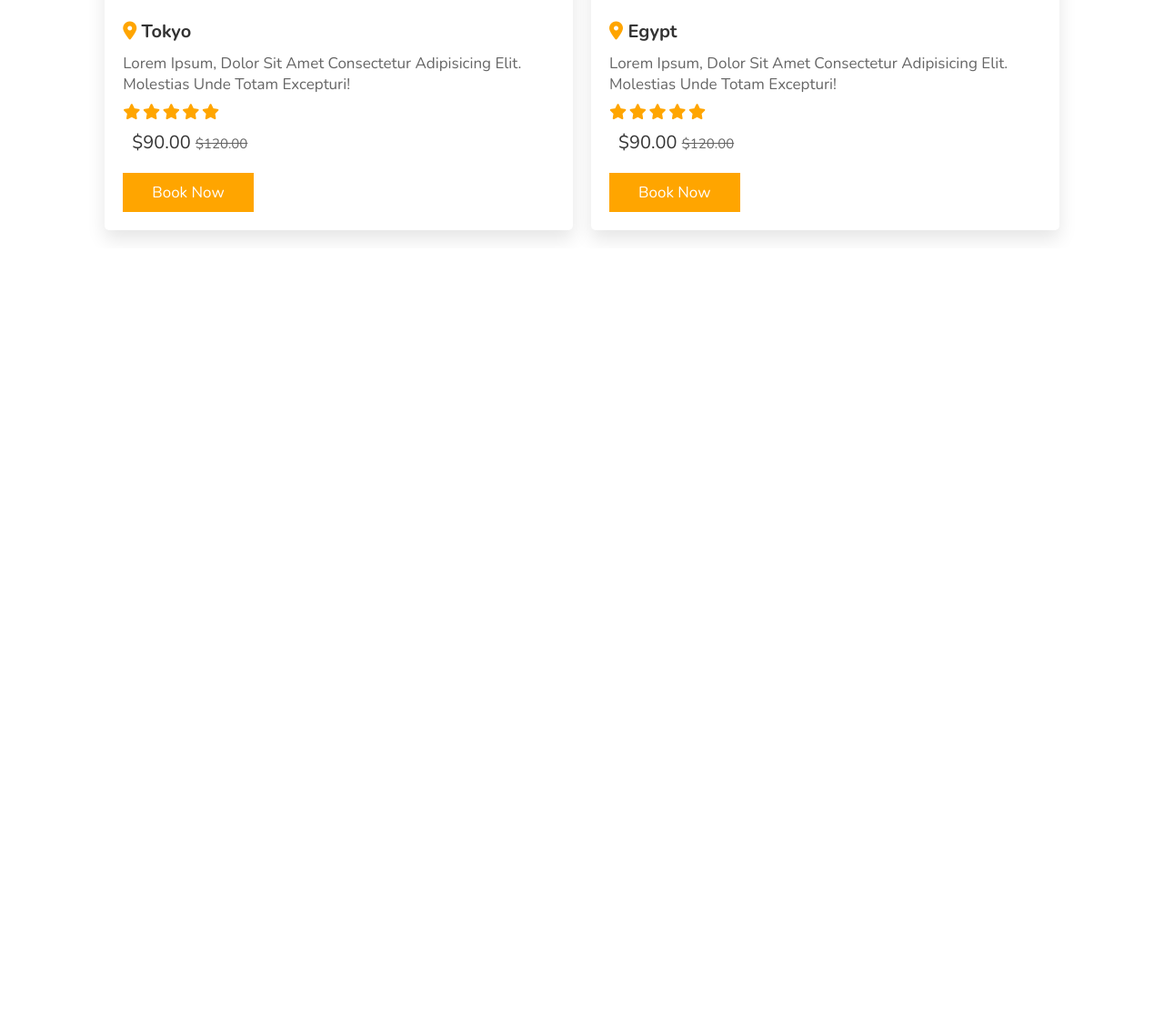
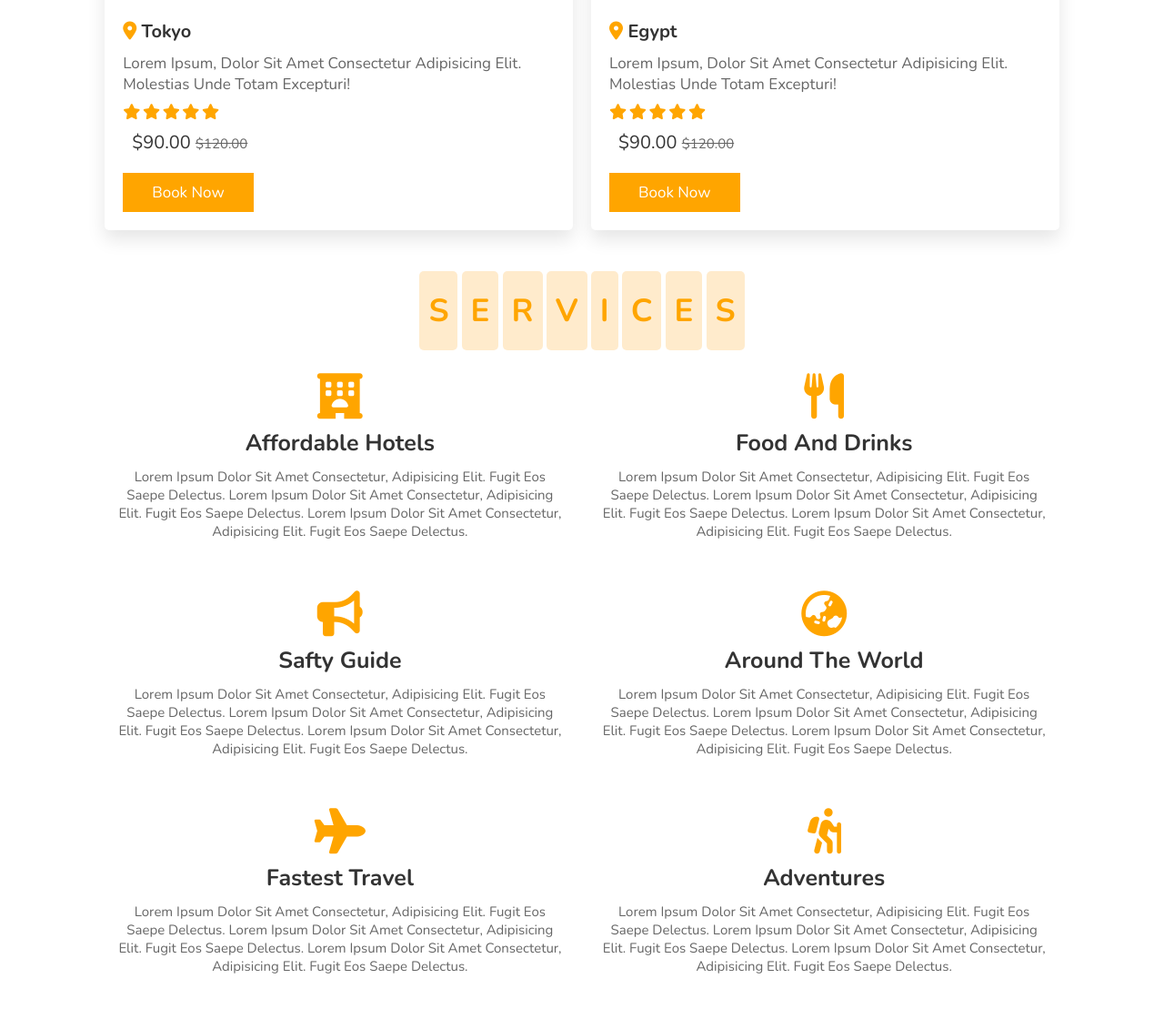
Before and after one commit to Lulu-Soso/Responsive-hotel-booking-HTML-CSS-javaScript, a plain HTML site: page index.html in a window 1280 px wide. Shown: the part 2864-3973 px from the top of the page at 91% size. Before the commit the page ends 3137 px from the top, so only its background shows below. Drawn offline with nearby package versions, Linux system fonts and the light colour scheme.

Commit message:
created services section

```diff
--- a/index.html
+++ b/index.html
@@ -240,6 +240,72 @@
     </section>
     <!-- Packages section ends -->
 
+    <!-- Services section starts -->
+    <section class="services" id="services">
+        <h1 class="heading">
+            <span>s</span>
+            <span>e</span>
+            <span>r</span>
+            <span>v</span>
+            <span>i</span>
+            <span>c</span>
+            <span>e</span>
+            <span>s</span>
+        </h1>
+
+        <div class="box-container">
+            <div class="box">
+                <i class="fas fa-hotel"></i>
+                    <h3>Affordable hotels</h3>
+                    <p>Lorem ipsum dolor sit amet consectetur, adipisicing elit. Fugit eos saepe delectus.
+                        Lorem ipsum dolor sit amet consectetur, adipisicing elit. Fugit eos saepe delectus.
+                        Lorem ipsum dolor sit amet consectetur, adipisicing elit. Fugit eos saepe delectus.
+                    </p>
+            </div>
+            <div class="box">
+                <i class="fas fa-utensils"></i>
+                    <h3>Food and drinks</h3>
+                    <p>Lorem ipsum dolor sit amet consectetur, adipisicing elit. Fugit eos saepe delectus.
+                        Lorem ipsum dolor sit amet consectetur, adipisicing elit. Fugit eos saepe delectus.
+                        Lorem ipsum dolor sit amet consectetur, adipisicing elit. Fugit eos saepe delectus.
+                    </p>
+            </div>
+            <div class="box">
+                <i class="fas fa-bullhorn"></i>
+                    <h3>Safty guide</h3>
+                    <p>Lorem ipsum dolor sit amet consectetur, adipisicing elit. Fugit eos saepe delectus.
+                        Lorem ipsum dolor sit amet consectetur, adipisicing elit. Fugit eos saepe delectus.
+                        Lorem ipsum dolor sit amet consectetur, adipisicing elit. Fugit eos saepe delectus.
+                    </p>
+            </div>
+            <div class="box">
+                <i class="fas fa-globe-asia"></i>
+                    <h3>Around the world</h3>
+                    <p>Lorem ipsum dolor sit amet consectetur, adipisicing elit. Fugit eos saepe delectus.
+                        Lorem ipsum dolor sit amet consectetur, adipisicing elit. Fugit eos saepe delectus.
+                        Lorem ipsum dolor sit amet consectetur, adipisicing elit. Fugit eos saepe delectus.
+                    </p>
+            </div>
+            <div class="box">
+                <i class="fas fa-plane"></i>
+                    <h3>Fastest travel</h3>
+                    <p>Lorem ipsum dolor sit amet consectetur, adipisicing elit. Fugit eos saepe delectus.
+                        Lorem ipsum dolor sit amet consectetur, adipisicing elit. Fugit eos saepe delectus.
+                        Lorem ipsum dolor sit amet consectetur, adipisicing elit. Fugit eos saepe delectus.
+                    </p>
+            </div>
+            <div class="box">
+                <i class="fas fa-hiking"></i>
+                    <h3>Adventures</h3>
+                    <p>Lorem ipsum dolor sit amet consectetur, adipisicing elit. Fugit eos saepe delectus.
+                        Lorem ipsum dolor sit amet consectetur, adipisicing elit. Fugit eos saepe delectus.
+                        Lorem ipsum dolor sit amet consectetur, adipisicing elit. Fugit eos saepe delectus.
+                    </p>
+            </div>
+        </div>
+    </section>
+    <!-- Services section ends -->
+
 
 
 
--- a/style.css
+++ b/style.css
@@ -378,7 +378,35 @@ header .search-bar-container label:hover {
  text-decoration: line-through;
 }
 
-
+/********** services **********/
+.services .box-container {
+  display: flex;
+  flex-wrap: wrap;
+  gap: 1.5rem;
+}
+.services .box-container .box{
+  flex: 1 1 45rem;
+  border-radius: 0.5rem;
+  padding: 1rem;
+  text-align: center;
+}
+.services .box-container .box i {
+  padding: 1rem;
+  font-size: 5rem;
+  color: var(--orange);
+}
+.services .box-container .box h3 {
+  font-size: 2.5rem;
+  color: #333;
+}
+.services .box-container .box p {
+  font-size: 1.5rem;
+  color: #666;
+  padding: 1rem 0;
+}
+.services .box-container .box:hover {
+  box-shadow: 0 1rem 2rem rgba(0, 0, 0, 0.2);
+}
 
 
 
```
